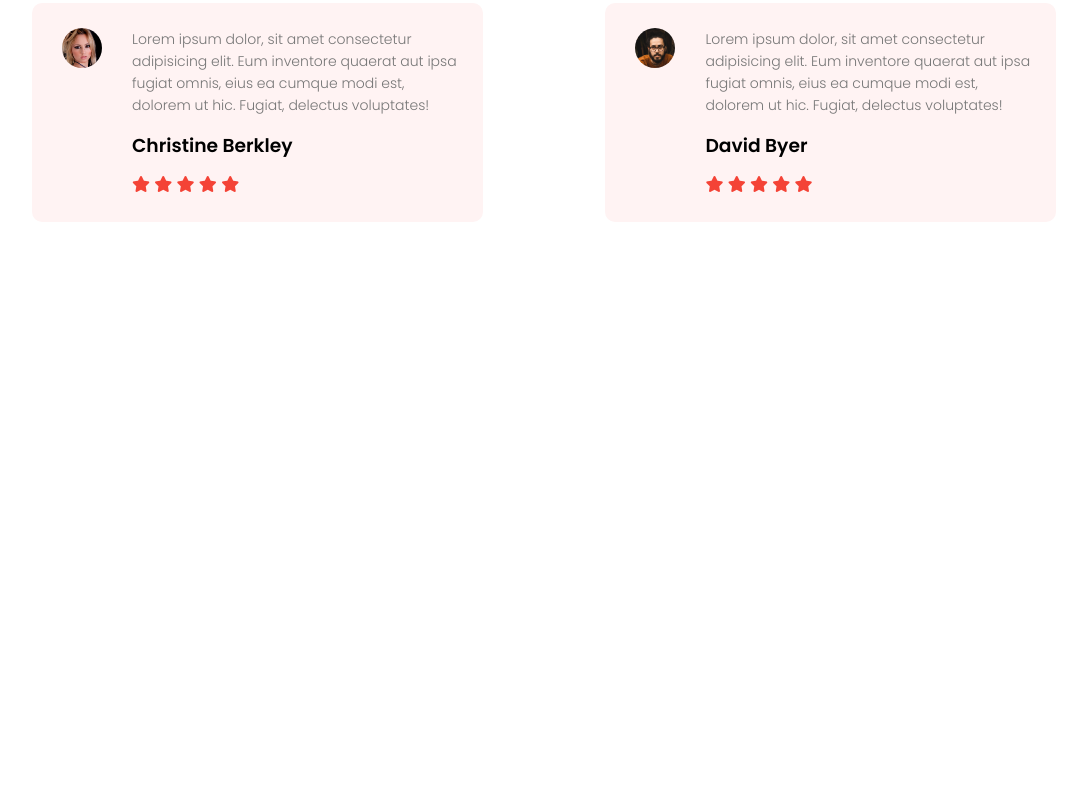
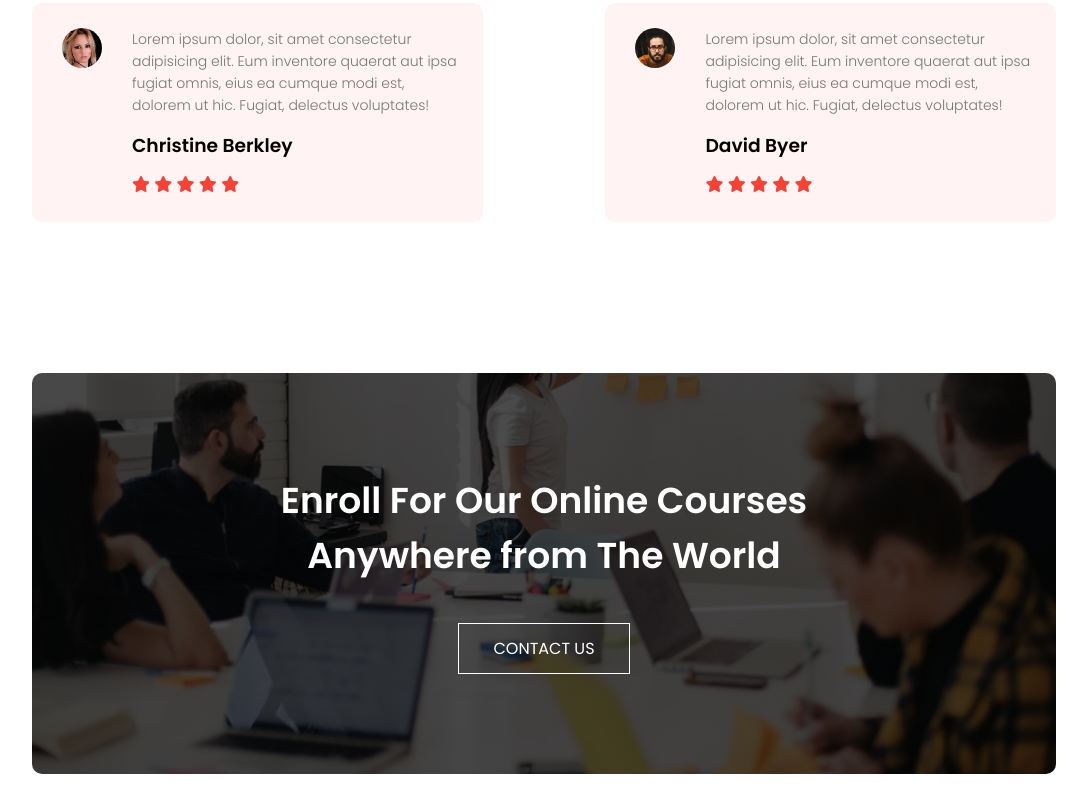
Before and after one commit to vrushabhkunturwar/Project_Practice, a plain HTML site: page Eduford/index.html in a window 1280 px wide. Shown: the part 2993-3805 px from the top of the page, without its empty margins (96-1183 px from the left). Before the commit the page ends 3266 px from the top, so only its background shows below. Drawn offline with Linux system fonts and the light colour scheme.

Commit message:
Call To Action Section

```diff
--- a/Eduford/index.html
+++ b/Eduford/index.html
@@ -150,6 +150,12 @@
         </div>
     </section>
 
+    <!-- Call To Action  -->
+     <section class="cta">
+        <h1>Enroll For Our Online Courses <br>Anywhere from The World</h1>
+        <a href="" class="hero-btn">CONTACT US</a>
+     </section>
+
 
 
 
--- a/Eduford/style.css
+++ b/Eduford/style.css
@@ -303,7 +303,26 @@ h3:hover::after{
     .testimonials-col img{
         margin-left: 0px;
         margin-right: 15px;
-
-
+     }
+     .cta h1{
+        font-size: 24px;
      }
  }
+
+ /* Call To Action  */
+
+ .cta{
+    margin: 100px auto;
+    width: 80%;
+    background-image: linear-gradient(rgba(0,0,0,0.7), rgba(0,0,0,0.7)), url(eduford_img/banner2.jpg);
+    background-position: center;
+    background-size: cover;
+    border-radius: 10px;
+    text-align: center;
+    padding: 100px 0;
+ }
+ .cta h1{
+    color: #fff;
+    margin-bottom: 40px;
+    padding: 0;
+ }
```
